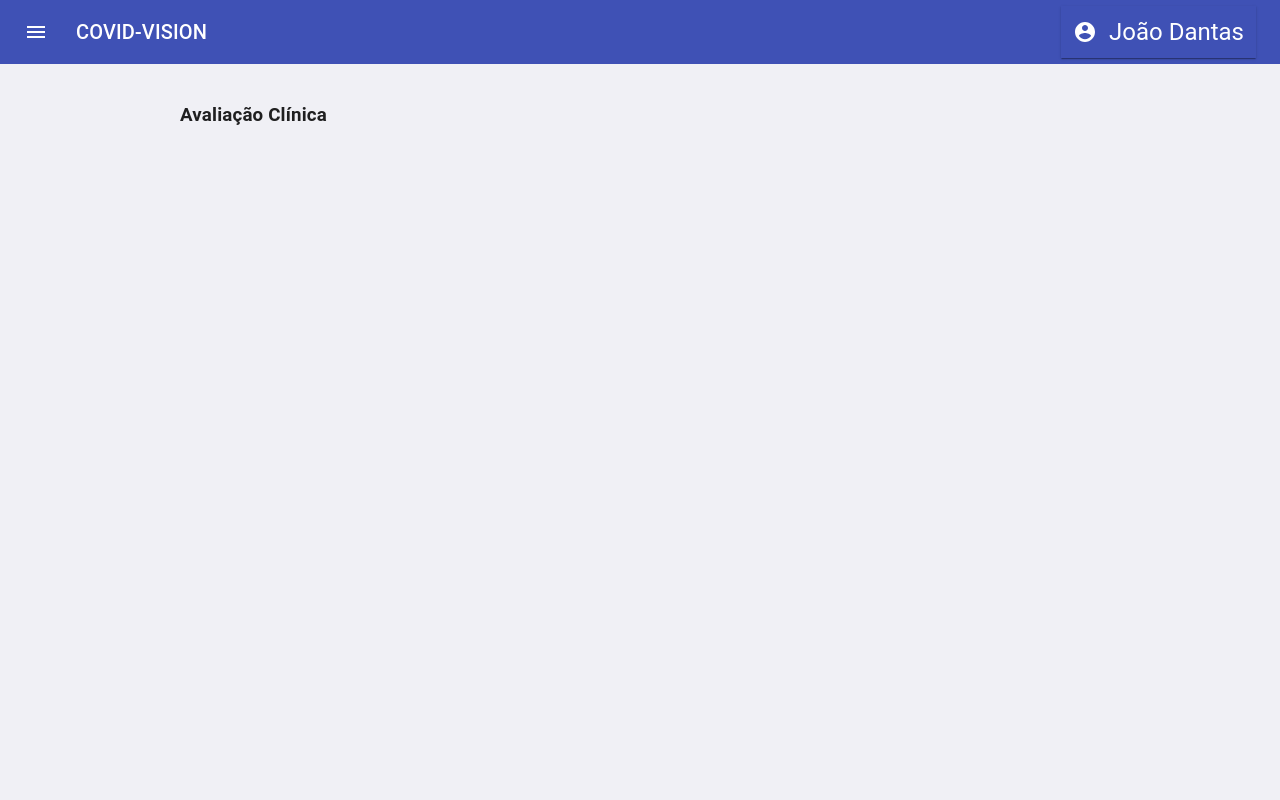
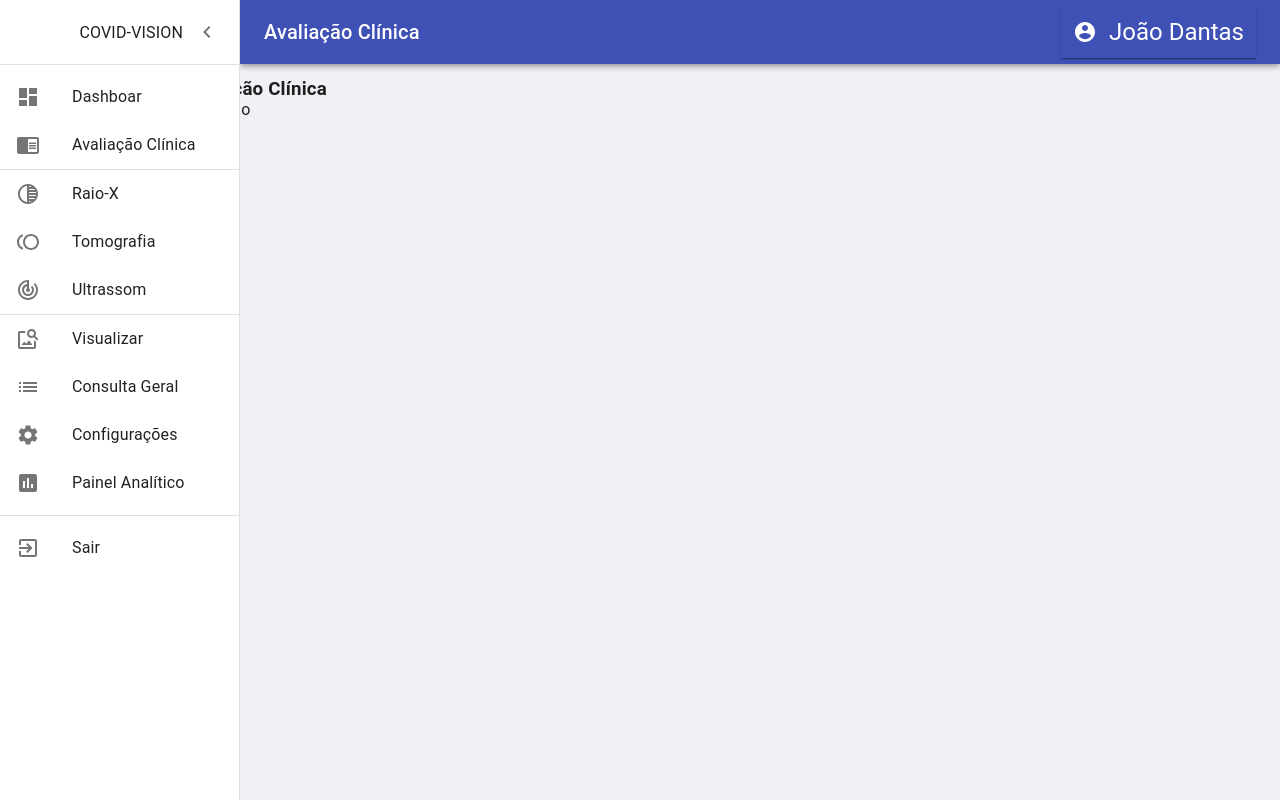
Before and after one commit to MRB-Computer-Vision/web-frontend-admin, a React (Create React App) app: page /ClinicalEvaluation in a window 1280 px wide. Both pictures are taken after a click on the button "open drawer". Built offline with nearby package versions, Linux system fonts and the light colour scheme; no server answers.

Commit message:
Update Project

```diff
--- a/package.json
+++ b/package.json
@@ -14,6 +14,7 @@
     "@types/react-dom": "^16.9.0",
     "aws-sdk": "^2.678.0",
     "axios": "^0.19.2",
+    "clsx": "^1.1.1",
     "fontsource-roboto": "^2.1.4",
     "polished": "^3.6.3",
     "react": "^16.13.1",
--- a/src/components/AppBar/index.tsx
+++ b/src/components/AppBar/index.tsx
@@ -1,63 +1,127 @@
 import React from 'react';
-
-import { createStyles, makeStyles, Theme } from '@material-ui/core/styles';
+import clsx from 'clsx';
+import { Link } from 'react-router-dom';
+// material-ui
+import {
+  makeStyles,
+  useTheme,
+  Theme,
+  createStyles,
+} from '@material-ui/core/styles';
+import Drawer from '@material-ui/core/Drawer';
+import CssBaseline from '@material-ui/core/CssBaseline';
 import AppBar from '@material-ui/core/AppBar';
 import Toolbar from '@material-ui/core/Toolbar';
+import List from '@material-ui/core/List';
 import Typography from '@material-ui/core/Typography';
+import Divider from '@material-ui/core/Divider';
 import IconButton from '@material-ui/core/IconButton';
 import MenuIcon from '@material-ui/icons/Menu';
+import ChevronLeftIcon from '@material-ui/icons/ChevronLeft';
+import ChevronRightIcon from '@material-ui/icons/ChevronRight';
+import ListItem from '@material-ui/core/ListItem';
+import ListItemIcon from '@material-ui/core/ListItemIcon';
+import ListItemText from '@material-ui/core/ListItemText';
 import AccountCircle from '@material-ui/icons/AccountCircle';
 import Box from '@material-ui/core/Box';
 import MenuItem from '@material-ui/core/MenuItem';
 import Menu from '@material-ui/core/Menu';
-import CssBaseline from '@material-ui/core/CssBaseline';
-import useScrollTrigger from '@material-ui/core/useScrollTrigger';
+// icones
+import DashboardIcon from '@material-ui/icons/Dashboard';
+import ClinicalEvaluationIcon from '@material-ui/icons/ChromeReaderMode';
+import RaioxIcon from '@material-ui/icons/Tonality';
+import TomografiaIcon from '@material-ui/icons/Toll';
+import UltrassomIcon from '@material-ui/icons/TrackChanges';
+import VisualizarIcon from '@material-ui/icons/ImageSearch';
+import ConsultaGeralIcon from '@material-ui/icons/List';
+import ConfiguracoesIcon from '@material-ui/icons/Settings';
+import PainelAnaliticoIcon from '@material-ui/icons/Poll';
+import SairIcon from '@material-ui/icons/ExitToApp';
 
-interface Props {
-  /**
-   * Injected by the documentation to work in an iframe.
-   * You won't need it on your project.
-   */
-  window?: () => Window;
-  children: React.ReactElement;
+interface AppBarProps {
+  titlePage: string;
 }
 
-function ElevationScroll(props: Props) {
-  const { children, window } = props;
-  // Note that you normally won't need to set the window ref as useScrollTrigger
-  // will default to window.
-  // This is only being set here because the demo is in an iframe.
-  const trigger = useScrollTrigger({
-    disableHysteresis: true,
-    threshold: 0,
-    target: window ? window() : undefined,
-  });
-
-  return React.cloneElement(children, {
-    elevation: trigger ? 4 : 0,
-  });
-}
+const drawerWidth = 240;
 
 const useStyles = makeStyles((theme: Theme) =>
   createStyles({
     root: {
+      display: 'flex',
+    },
+    title: {
       flexGrow: 1,
+    },
+    appBar: {
+      transition: theme.transitions.create(['margin', 'width'], {
+        easing: theme.transitions.easing.sharp,
+        duration: theme.transitions.duration.leavingScreen,
+      }),
+    },
+    appBarShift: {
+      width: `calc(100% - ${drawerWidth}px)`,
+      marginLeft: drawerWidth,
+      transition: theme.transitions.create(['margin', 'width'], {
+        easing: theme.transitions.easing.easeOut,
+        duration: theme.transitions.duration.enteringScreen,
+      }),
     },
     menuButton: {
       marginRight: theme.spacing(2),
     },
-    title: {
+    hide: {
+      display: 'none',
+    },
+    drawer: {
+      width: drawerWidth,
+      flexShrink: 0,
+    },
+    drawerPaper: {
+      width: drawerWidth,
+    },
+    drawerHeader: {
+      display: 'flex',
+      alignItems: 'center',
+      padding: theme.spacing(0, 1),
+      // necessary for content to be below app bar
+      ...theme.mixins.toolbar,
+      justifyContent: 'flex-end',
+    },
+    content: {
       flexGrow: 1,
+      padding: theme.spacing(3),
+      transition: theme.transitions.create('margin', {
+        easing: theme.transitions.easing.sharp,
+        duration: theme.transitions.duration.leavingScreen,
+      }),
+      marginLeft: -drawerWidth,
+    },
+    contentShift: {
+      transition: theme.transitions.create('margin', {
+        easing: theme.transitions.easing.easeOut,
+        duration: theme.transitions.duration.enteringScreen,
+      }),
+      marginLeft: 0,
     },
   }),
 );
 
-// tipando componente no formato de funcao
-const AppBarCustomer: React.FC = () => {
+const AppBAr: React.FC<AppBarProps> = ({ titlePage }: AppBarProps) => {
   const classes = useStyles();
+  const theme = useTheme();
+  const [open, setOpen] = React.useState(false);
+
   const [auth, setAuth] = React.useState(true);
   const [anchorEl, setAnchorEl] = React.useState<null | HTMLElement>(null);
-  const open = Boolean(anchorEl);
+  const openUserMenu = Boolean(anchorEl);
+
+  const handleDrawerOpen = () => {
+    setOpen(true);
+  };
+
+  const handleDrawerClose = () => {
+    setOpen(false);
+  };
 
   const handleMenu = (event: React.MouseEvent<HTMLElement>) => {
     setAnchorEl(event.currentTarget);
@@ -66,22 +130,28 @@ const AppBarCustomer: React.FC = () => {
   const handleClose = () => {
     setAnchorEl(null);
   };
+
   return (
-    <>
+    <div className={classes.root}>
       <CssBaseline />
-      <ElevationScroll>
-        <AppBar>
+      <AppBar
+        position="fixed"
+        className={clsx(classes.appBar, {
+          [classes.appBarShift]: open,
+        })}
+      >
         <Toolbar>
           <IconButton
+            color="inherit"
+            aria-label="open drawer"
+            onClick={handleDrawerOpen}
             edge="start"
-              className={classes.menuButton}
-              color="inherit"
-              aria-label="menu"
+            className={clsx(classes.menuButton, open && classes.hide)}
           >
             <MenuIcon />
           </IconButton>
           <Typography variant="h6" className={classes.title}>
-              COVID-VISION
+            {open ? titlePage : 'COVID-VISION'}
           </Typography>
           {auth && (
             <Box boxShadow={1}>
@@ -107,20 +177,111 @@ const AppBarCustomer: React.FC = () => {
                   vertical: 'top',
                   horizontal: 'right',
                 }}
-                  open={open}
+                open={openUserMenu}
                 onClose={handleClose}
               >
-                  <MenuItem onClick={handleClose}>Profile</MenuItem>
-                  <MenuItem onClick={handleClose}>Exit</MenuItem>
+                <MenuItem onClick={handleClose}>Meus Dados</MenuItem>
+                <MenuItem onClick={handleClose}>Sair</MenuItem>
               </Menu>
             </Box>
           )}
         </Toolbar>
       </AppBar>
-      </ElevationScroll>
-      <Toolbar />
-    </>
+      <Drawer
+        className={classes.drawer}
+        variant="persistent"
+        anchor="left"
+        open={open}
+        classes={{
+          paper: classes.drawerPaper,
+        }}
+      >
+        <div className={classes.drawerHeader}>
+          <div>{open ? 'COVID-VISION' : titlePage}</div>
+          <IconButton onClick={handleDrawerClose}>
+            {theme.direction === 'ltr' ? (
+              <ChevronLeftIcon />
+            ) : (
+              <ChevronRightIcon />
+            )}
+          </IconButton>
+        </div>
+        <Divider />
+        <List>
+          <ListItem button key="dashboard" component={Link} to="/">
+            <ListItemIcon>
+              <DashboardIcon />
+            </ListItemIcon>
+            <ListItemText primary="Dashboar" />
+          </ListItem>
+          <ListItem
+            button
+            key="clinicalEvaluation"
+            component={Link}
+            to="/ClinicalEvaluation"
+          >
+            <ListItemIcon>
+              <ClinicalEvaluationIcon />
+            </ListItemIcon>
+            <ListItemText primary="Avaliação Clínica" />
+          </ListItem>
+          <Divider />
+          <ListItem button key="raiox" component={Link} to="/RaioX">
+            <ListItemIcon>
+              <RaioxIcon />
+            </ListItemIcon>
+            <ListItemText primary="Raio-X" />
+          </ListItem>
+          <ListItem button key="tomografia">
+            <ListItemIcon>
+              <TomografiaIcon />
+            </ListItemIcon>
+            <ListItemText primary="Tomografia" />
+          </ListItem>
+          <ListItem button key="ultrassom">
+            <ListItemIcon>
+              <UltrassomIcon />
+            </ListItemIcon>
+            <ListItemText primary="Ultrassom" />
+          </ListItem>
+          <Divider />
+          <ListItem button key="visualizar">
+            <ListItemIcon>
+              <VisualizarIcon />
+            </ListItemIcon>
+            <ListItemText primary="Visualizar" />
+          </ListItem>
+          <ListItem button key="consultaGeral">
+            <ListItemIcon>
+              <ConsultaGeralIcon />
+            </ListItemIcon>
+            <ListItemText primary="Consulta Geral" />
+          </ListItem>
+          <ListItem button key="configuracoes">
+            <ListItemIcon>
+              <ConfiguracoesIcon />
+            </ListItemIcon>
+            <ListItemText primary="Configurações" />
+          </ListItem>
+          <ListItem button key="painelAnalitico">
+            <ListItemIcon>
+              <PainelAnaliticoIcon />
+            </ListItemIcon>
+            <ListItemText primary="Painel Analítico" />
+          </ListItem>
+        </List>
+        <Divider />
+        <List>
+          <ListItem button key="sair" component={Link} to="/auth">
+            <ListItemIcon>
+              <SairIcon />
+            </ListItemIcon>
+            <ListItemText primary="Sair" />
+          </ListItem>
+        </List>
+      </Drawer>
+    </div>
   );
 };
 
-export default AppBarCustomer;
+export default AppBAr;
--- a/src/pages/ClinicalEvaluation/index.tsx
+++ b/src/pages/ClinicalEvaluation/index.tsx
@@ -1,13 +1,26 @@
 import React from 'react';
+
+import { createStyles, makeStyles, Theme } from '@material-ui/core/styles';
 
 import AppBar from '../../components/AppBar';
 
+const useStyles = makeStyles((theme: Theme) =>
+  createStyles({
+    root: {
+      flexGrow: 1,
+    },
+  }),
+);
+
 const ClinicalEvaluation: React.FC = () => {
+  const classes = useStyles();
   return (
     <>
-      <AppBar />
+      <AppBar titlePage="Avaliação Clínica" />
+      <br />
+      <br />
       <h3>Avaliação Clínica</h3>
-      <br />
+      <div className={classes.root}>Conteúdo</div>
     </>
   );
 };
--- a/src/pages/Dashboard/index.tsx
+++ b/src/pages/Dashboard/index.tsx
@@ -14,14 +14,14 @@ const useStyles = makeStyles((theme: Theme) =>
   }),
 );
 
-// tipando componente no formato de funcao
 const Dashboard: React.FC = () => {
   const classes = useStyles();
   return (
     <>
-      <AppBar />
+      <AppBar titlePage="Dashboard" />
+      <br />
+      <br />
       <h3>Dashboard</h3>
-      <br />
       <div className={classes.root}>
         <Grid container className={classes.root} spacing={2}>
           <Grid item xs={12} sm={6} md={4} lg={4} xl={2}>
--- a/src/pages/RaioX/index.tsx
+++ b/src/pages/RaioX/index.tsx
@@ -5,9 +5,10 @@ import AppBar from '../../components/AppBar';
 const RaioX: React.FC = () => {
   return (
     <>
-      <AppBar />
+      <AppBar titlePage="Raio-X" />
+      <br />
+      <br />
       <h3>Raio-X</h3>
-      <br />
     </>
   );
 };
```
Lines whose indentation alone changed are shown as unchanged.
